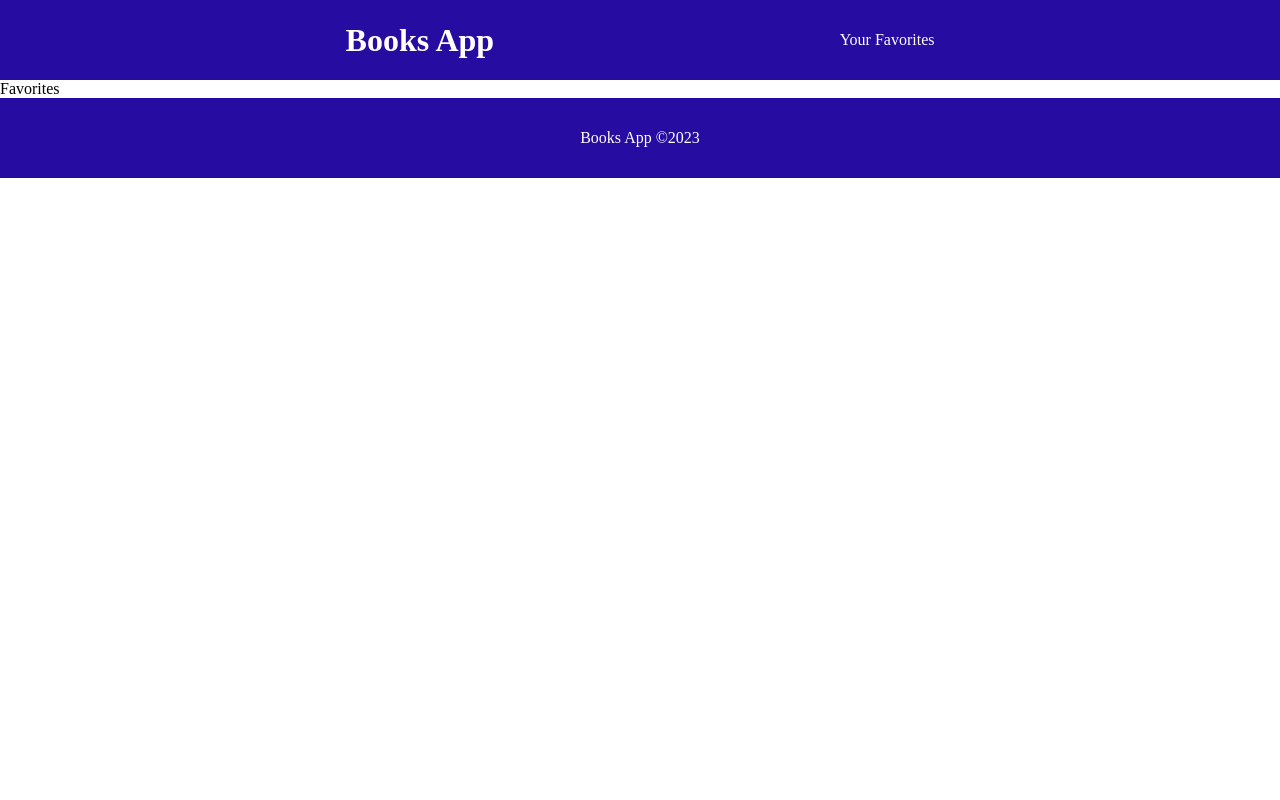
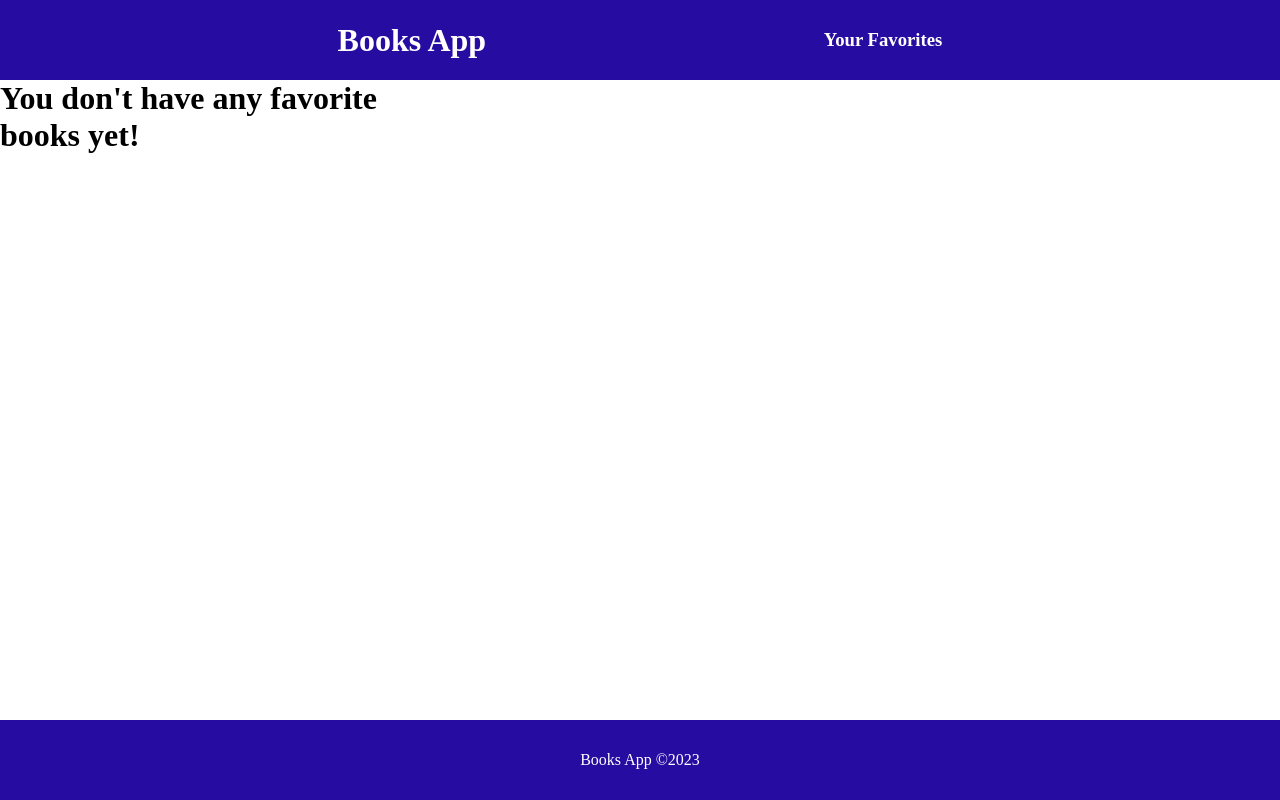
Before and after one commit to AdarshMitr/booksApp, a React (Vite) app: page /favorites in a window 1280 px wide. Built offline with nearby package versions, Linux system fonts and the light colour scheme.

Commit message:
adding favorite page

```diff
--- a/src/App.css
+++ b/src/App.css
@@ -4,6 +4,10 @@
     margin: 0;
 }
 
+a{
+    color: white;
+    text-decoration: none;
+}
 .navbar{
     width: 100%;
     height: 10vh;
@@ -25,6 +29,16 @@
 }
 
 .book-list{
+    min-height: 80vh;
+    width: 100%;
+    display:grid;
+    grid-template-columns: repeat(3,1fr);
+    justify-items: center;
+
+
+}
+
+.favorites{
     min-height: 80vh;
     width: 100%;
     display:grid;
--- a/src/components/Favorites.jsx
+++ b/src/components/Favorites.jsx
@@ -1,8 +1,42 @@
 import React from 'react'
 import '../App';
+import { useAppContext } from './context/appContext';
+
+
+
 const Favorites = () => {
+
+  const {favorites,addToFavorites,removeFromFavorites}=useAppContext();
+
+
+  console.log('favorites are:', favorites);
+
+  const favoritesChecker=(id)=>{
+    const boolean=favorites.some((book)=>book.id===id);
+    return boolean;
+  }
+
   return (
-    <div>Favorites</div>
+    <div className='favorites'>
+
+      {favorites.length>0 ?favorites.map((book) => (
+        <div className="book" key={book.id}>
+          <div>
+
+            <h4>{book.title}</h4>
+          </div>
+          <div><img src={book.image_url} alt='#'/> </div>
+          <div>
+          {favoritesChecker(book.id)?
+           <button onClick={()=>removeFromFavorites(book.id)}> Remove from Favorites</button>
+           :  <button onClick={()=>addToFavorites(book)}>Add to Favorites</button>
+          }
+
+          </div>
+        </div>
+      )): <h1>You don't have any favorite books yet!</h1> }
+
+    </div>
   )
 }
 
--- a/src/components/Navbar.jsx
+++ b/src/components/Navbar.jsx
@@ -1,5 +1,7 @@
 import React from "react";
 import '../App';
+import { Link } from "react-router-dom";
+
 
 const Navbar = () => {
   return (
@@ -8,7 +10,7 @@
         <h1>Books App</h1>
       </div>
       <div>
-       Your Favorites
+      <Link to="/favorites"><h3>Your Favorites</h3></Link>
       </div>
     </div>
   );
```
